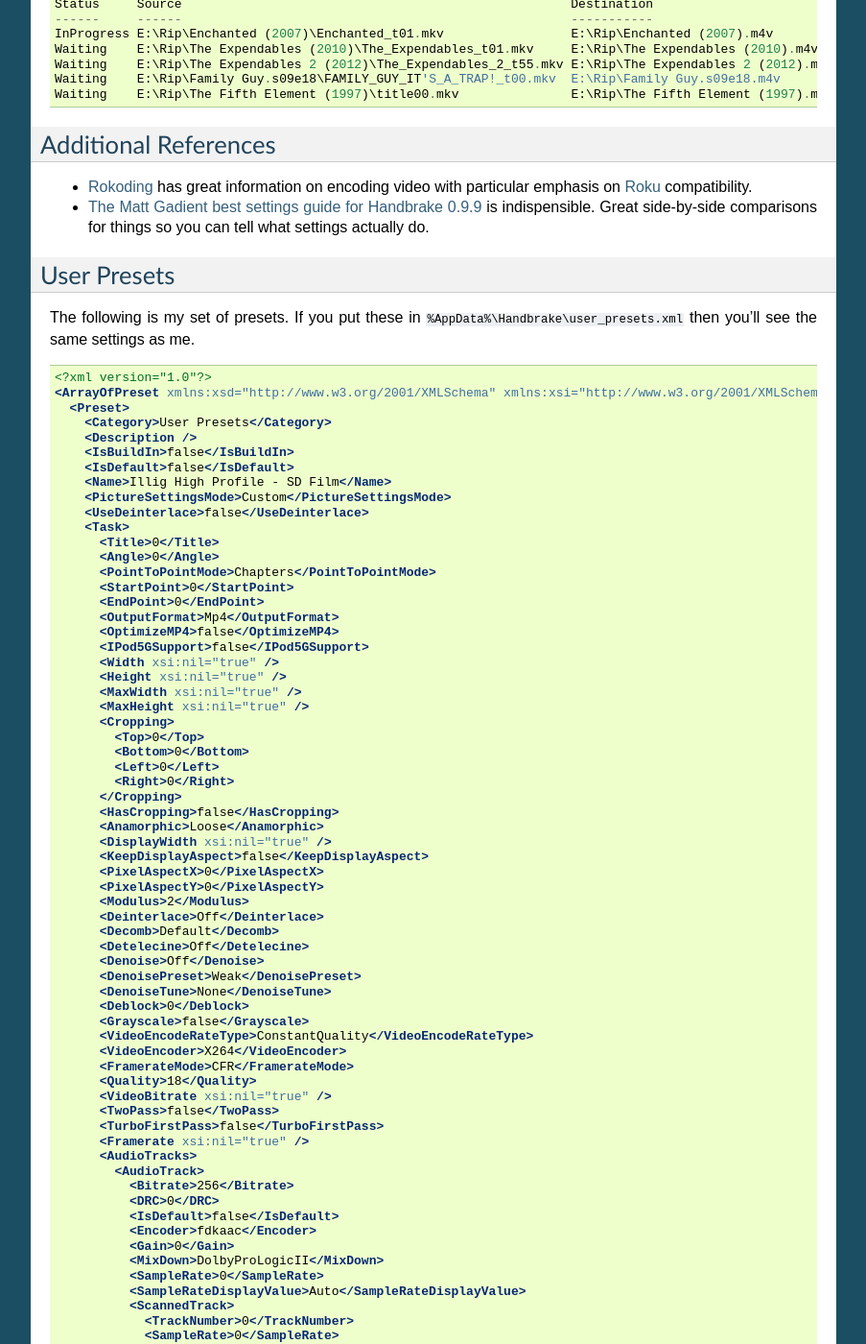
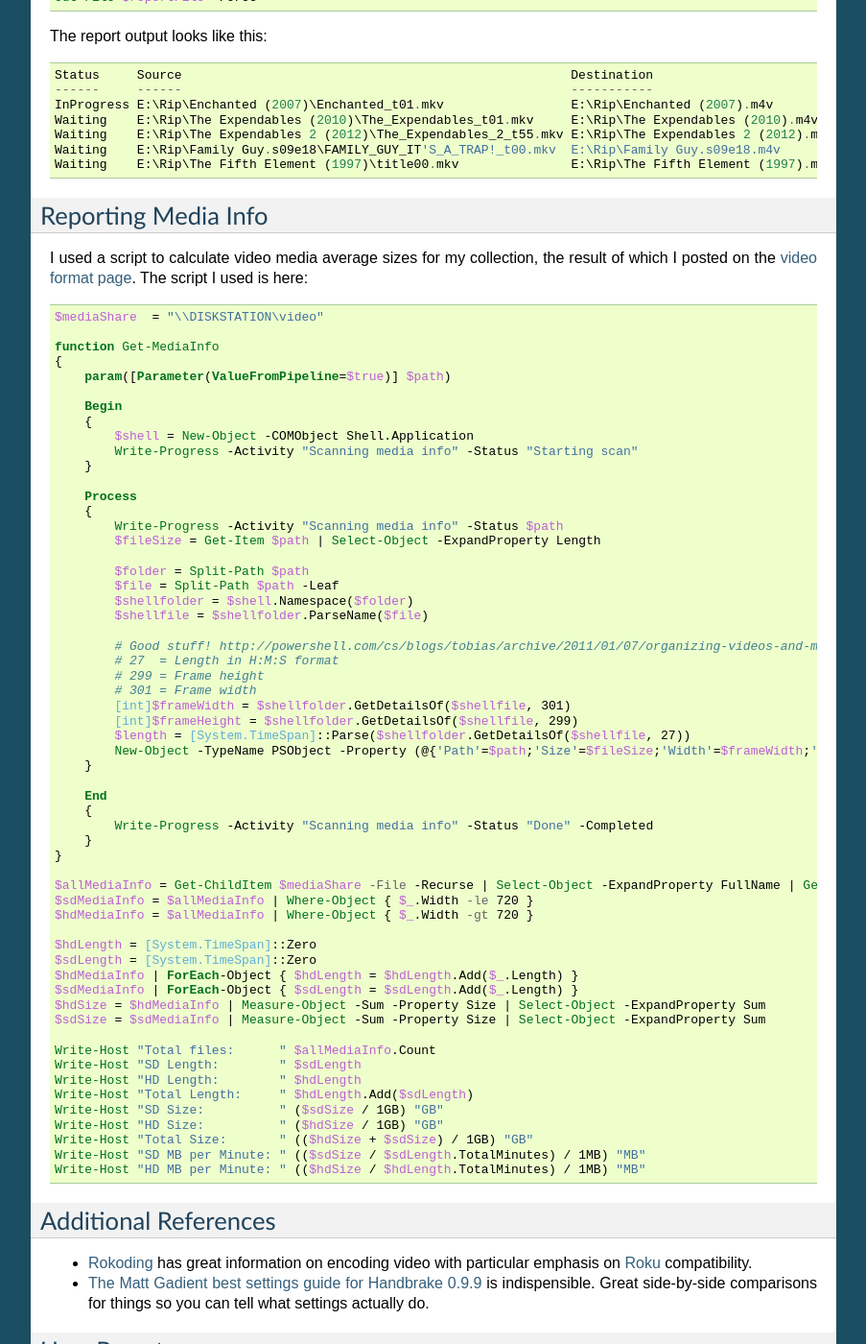
Before and after one commit to tillig/mediacenter, a Sphinx documentation site: the page built from docs/software/convert/handbrake.rst, in a window 1280 px wide and 1400 px high, scrolled down 4878 px. Shown: the whole window at 96% size, without its empty margins (198-1101 px from the left). Built offline with Sphinx 7.4.7, drawn with Linux system fonts in a browser that asks for light colours; some of the changed text lies outside the part shown.

Commit message:
Added file specs.

```diff
--- a/docs/software/convert/handbrake.rst
+++ b/docs/software/convert/handbrake.rst
@@ -71,6 +71,8 @@ My entire ``user_presets.xml`` file is pasted in below, but for readability, I h
 
 The truly important bits there are **bold** - these are the settings that differ from the "High Profile" preset.
 
+**Using these settings, I calculated SD content for me uses an average of 18.73MB/minute.**
+
 HD Settings
 ===========
 My entire ``user_presets.xml`` file is pasted in below, but for readability, I have three HD presets - one each for Film (most everything), 2D Animation, or Grain.
@@ -124,6 +126,8 @@ For *300*, the file was very hard to shrink much because of the details in the g
 HD video done with the Film setting at RF 21 seemed to take my :doc:`Megaplex server <../../hardware/server/megaplex>` around 3 - 4 hours to complete. *300*, on the grainy setting, took closer to 6 - 7 hours. 2D animation ran about 2 hours.
 
 Of course, these end up being "guidelines" rather than "rules." I start here, and after the conversion I'll see if I need to reconvert with different settings. I ended up keeping the RF 18 version of *Mockingjay*.
+
+**Using these settings, I calculated HD content for me uses an average of 80.72MB/minute.**
 
 Subtitles
 =========
@@ -214,6 +218,71 @@ The report output looks like this::
     Waiting    E:\Rip\The Expendables 2 (2012)\The_Expendables_2_t55.mkv E:\Rip\The Expendables 2 (2012).m4v
     Waiting    E:\Rip\Family Guy.s09e18\FAMILY_GUY_IT'S_A_TRAP!_t00.mkv  E:\Rip\Family Guy.s09e18.m4v
     Waiting    E:\Rip\The Fifth Element (1997)\title00.mkv               E:\Rip\The Fifth Element (1997).m4v
+
+Reporting Media Info
+====================
+I used a script to calculate video media average sizes for my collection, the result of which I posted on the :doc:`video format page <../../formats/video>`. The script I used is here:
+
+.. sourcecode:: powershell
+
+    $mediaShare  = "\\DISKSTATION\video"
+
+    function Get-MediaInfo
+    {
+        param([Parameter(ValueFromPipeline=$true)] $path)
+
+        Begin
+        {
+            $shell = New-Object -COMObject Shell.Application
+            Write-Progress -Activity "Scanning media info" -Status "Starting scan"
+        }
+
+        Process
+        {
+            Write-Progress -Activity "Scanning media info" -Status $path
+            $fileSize = Get-Item $path | Select-Object -ExpandProperty Length
+
+            $folder = Split-Path $path
+            $file = Split-Path $path -Leaf
+            $shellfolder = $shell.Namespace($folder)
+            $shellfile = $shellfolder.ParseName($file)
+
+            # Good stuff! http://powershell.com/cs/blogs/tobias/archive/2011/01/07/organizing-videos-and-music.aspx
+            # 27  = Length in H:M:S format
+            # 299 = Frame height
+            # 301 = Frame width
+            [int]$frameWidth = $shellfolder.GetDetailsOf($shellfile, 301)
+            [int]$frameHeight = $shellfolder.GetDetailsOf($shellfile, 299)
+            $length = [System.TimeSpan]::Parse($shellfolder.GetDetailsOf($shellfile, 27))
+            New-Object -TypeName PSObject -Property (@{'Path'=$path;'Size'=$fileSize;'Width'=$frameWidth;'Height'=$frameHeight;'Length'=$length})
+        }
+
+        End
+        {
+            Write-Progress -Activity "Scanning media info" -Status "Done" -Completed
+        }
+    }
+
+    $allMediaInfo = Get-ChildItem $mediaShare -File -Recurse | Select-Object -ExpandProperty FullName | Get-MediaInfo
+    $sdMediaInfo = $allMediaInfo | Where-Object { $_.Width -le 720 }
+    $hdMediaInfo = $allMediaInfo | Where-Object { $_.Width -gt 720 }
+
+    $hdLength = [System.TimeSpan]::Zero
+    $sdLength = [System.TimeSpan]::Zero
+    $hdMediaInfo | ForEach-Object { $hdLength = $hdLength.Add($_.Length) }
+    $sdMediaInfo | ForEach-Object { $sdLength = $sdLength.Add($_.Length) }
+    $hdSize = $hdMediaInfo | Measure-Object -Sum -Property Size | Select-Object -ExpandProperty Sum
+    $sdSize = $sdMediaInfo | Measure-Object -Sum -Property Size | Select-Object -ExpandProperty Sum
+
+    Write-Host "Total files:      " $allMediaInfo.Count
+    Write-Host "SD Length:        " $sdLength
+    Write-Host "HD Length:        " $hdLength
+    Write-Host "Total Length:     " $hdLength.Add($sdLength)
+    Write-Host "SD Size:          " ($sdSize / 1GB) "GB"
+    Write-Host "HD Size:          " ($hdSize / 1GB) "GB"
+    Write-Host "Total Size:       " (($hdSize + $sdSize) / 1GB) "GB"
+    Write-Host "SD MB per Minute: " (($sdSize / $sdLength.TotalMinutes) / 1MB) "MB"
+    Write-Host "HD MB per Minute: " (($hdSize / $hdLength.TotalMinutes) / 1MB) "MB"
 
 Additional References
 =====================
```
Also changed, not shown: docs/formats/video.rst (+12 -0 lines).
